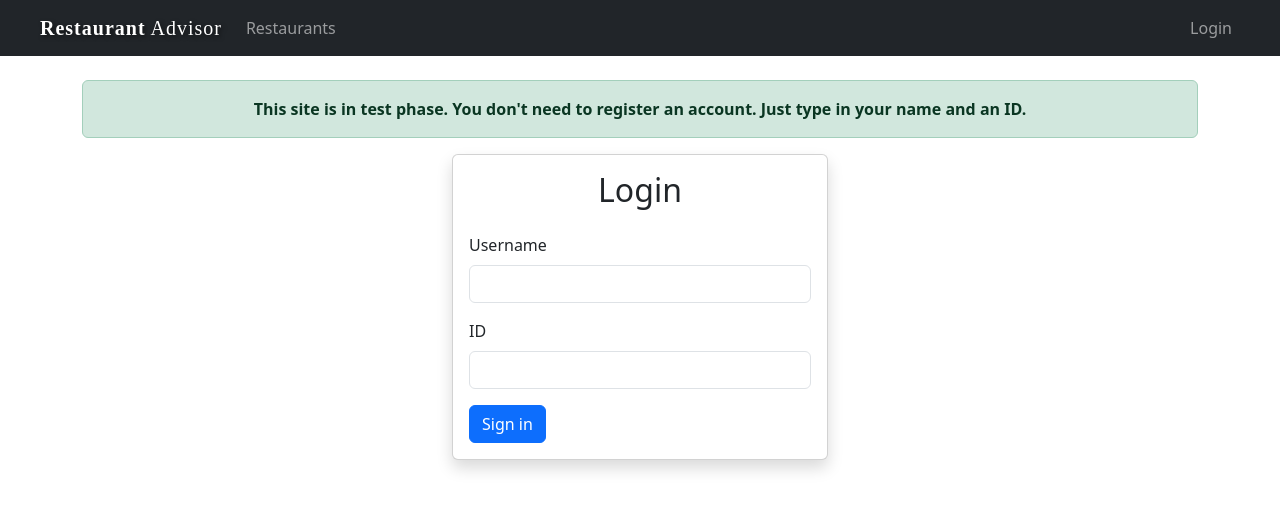
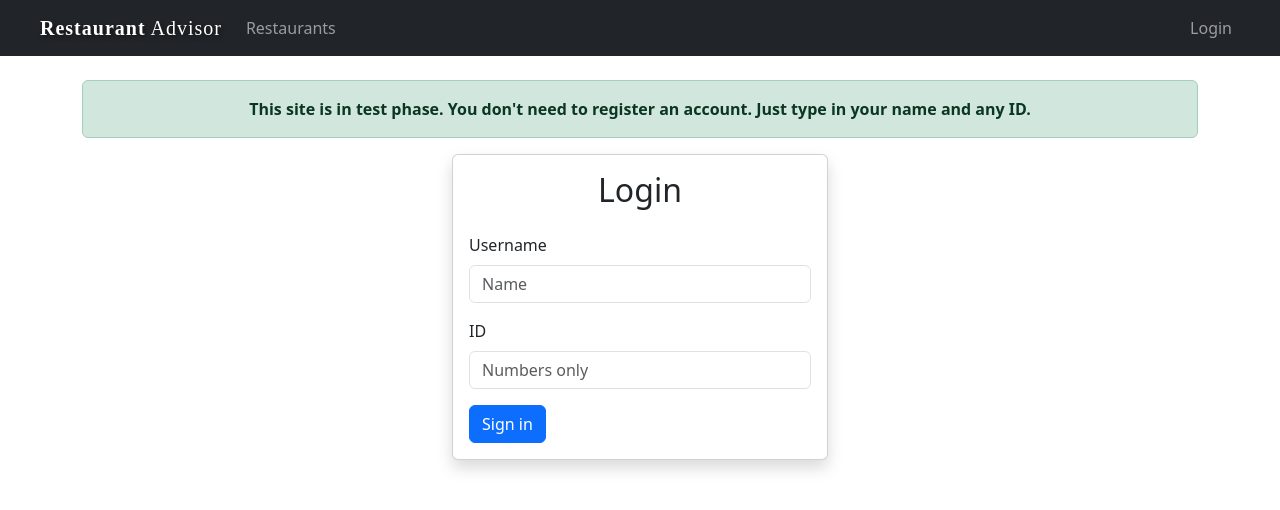
Before and after one commit to A-one1/restaurant-reviews, a React (Create React App) app in the folder frontend/: page /login in a window 1280 px wide. Shown: the top 510 px of the page. Built offline with nearby package versions, Linux system fonts and the light colour scheme.

Commit message:
login-validation

```diff
--- a/frontend/src/components/login.js
+++ b/frontend/src/components/login.js
@@ -1,14 +1,14 @@
 import React, { useState } from "react";
 import "bootstrap/dist/css/bootstrap.min.css";
-import { Modal, Button, Form } from "react-bootstrap";
 import { useNavigate } from "react-router-dom";
 
 const Login = (props) => {
-  const initialUserState = {
+  const [user, setUser] = useState({
     name: "",
     id: "",
-  };
-  const [user, setUser] = useState(initialUserState);
+  });
+  const [errors, setErrors] = useState({});
+
   const navigate = useNavigate();
 
   const handleInputChange = (event) => {
@@ -16,15 +16,37 @@ const Login = (props) => {
     setUser({ ...user, [name]: value });
   };
 
+  const validateForm = () => {
+    let isValid = true;
+    let errors = {};
+
+    if (!user.name.trim()) {
+      errors.name = "Username is required";
+      isValid = false;
+    }
+
+    if (!user.id.trim()) {
+      errors.id = "ID is required";
+      isValid = false;
+    }
+    setErrors(errors);
+    return isValid;
+  };
+
   const login = () => {
-    props.login(user);
-    navigate("/");
+    if (validateForm()) {
+      props.login(user);
+      navigate("/");
+    }
   };
   return (
     <div className="form-group">
       <div className="alert alert-success ">
         <center>
-        <strong>This site is in test phase. You don't need to register an account. Just type in your name and an ID.</strong>
+          <strong>
+            This site is in test phase. You don't need to register an account.
+            Just type in your name and any ID.
+          </strong>
         </center>
       </div>
       <div
@@ -40,13 +62,17 @@ const Login = (props) => {
                   Username
                 </label>
                 <input
-                  type="email"
-                  className="form-control"
+                  type="text"
+                  placeholder="Name"
+                  className={`form-control ${errors.name ? "is-invalid" : ""}`}
                   id="loginName"
                   name="name"
                   value={user.name}
                   onChange={handleInputChange}
                 />
+                {errors.name && (
+                  <div className="invalid-feedback">{errors.name}</div>
+                )}
               </div>
 
               <div className="mb-3">
@@ -54,18 +80,22 @@ const Login = (props) => {
                   ID
                 </label>
                 <input
-                  type="password"
-                  className="form-control"
+                  type="text"
+                  placeholder="Numbers only"
+                  className={`form-control ${errors.id ? "is-invalid" : ""}`}
                   id="loginPassword"
                   name="id"
                   value={user.id}
                   onChange={handleInputChange}
                 />
+                {errors.id && (
+                  <div className="invalid-feedback">{errors.id}</div>
+                )}
               </div>
 
               <div>
                 <button
-                  type="submit"
+                  type="button"
                   className="btn btn-primary"
                   onClick={login}
                 >
--- a/frontend/src/components/restaurants-list.js
+++ b/frontend/src/components/restaurants-list.js
@@ -162,8 +162,8 @@ const ListRestaurants = (props) => {
           const address = `${restaurant.address.building} ${restaurant.address.street}, ${restaurant.address.zipcode}`;
           return (
             <div className="col-lg-4 pb-1">
-              <section class="mx-auto my-3" style={{ "max-width": "25rem" }}>
-                <div class="card">
+              <section className="mx-auto my-3" style={{ "maxWidth": "25rem" }}>
+                <div className="card">
                   <div
                     className="bg-image hover-overlay ripple  "
                     data-mdb-ripple-color="light"
@@ -182,23 +182,23 @@ const ListRestaurants = (props) => {
                       onLoad={handleIframeLoad}
                     ></iframe>
                   </div>
-                  <div class="card-body">
-                    <h5 class="card-title font-weight-bold">
+                  <div className="card-body">
+                    <h5 className="card-title font-weight-bold">
                       <a>{restaurant.name}</a>
                     </h5>
 
-                    <p class="mb-2">
+                    <p className="mb-2">
                       <strong>Address: </strong>
                       {address}
                     </p>
-                    <p class="mb-2">
+                    <p className="mb-2">
                       <strong>Cuisine: </strong> {restaurant.cuisine}
                     </p>
 
                     {/* <p class="card-text">
                     don't need anything for now
                     </p> */}
-                    <hr class="my-4" />
+                    <hr className="my-4" />
 
                     <div
                       className="d-flex justify-content-center"
```
